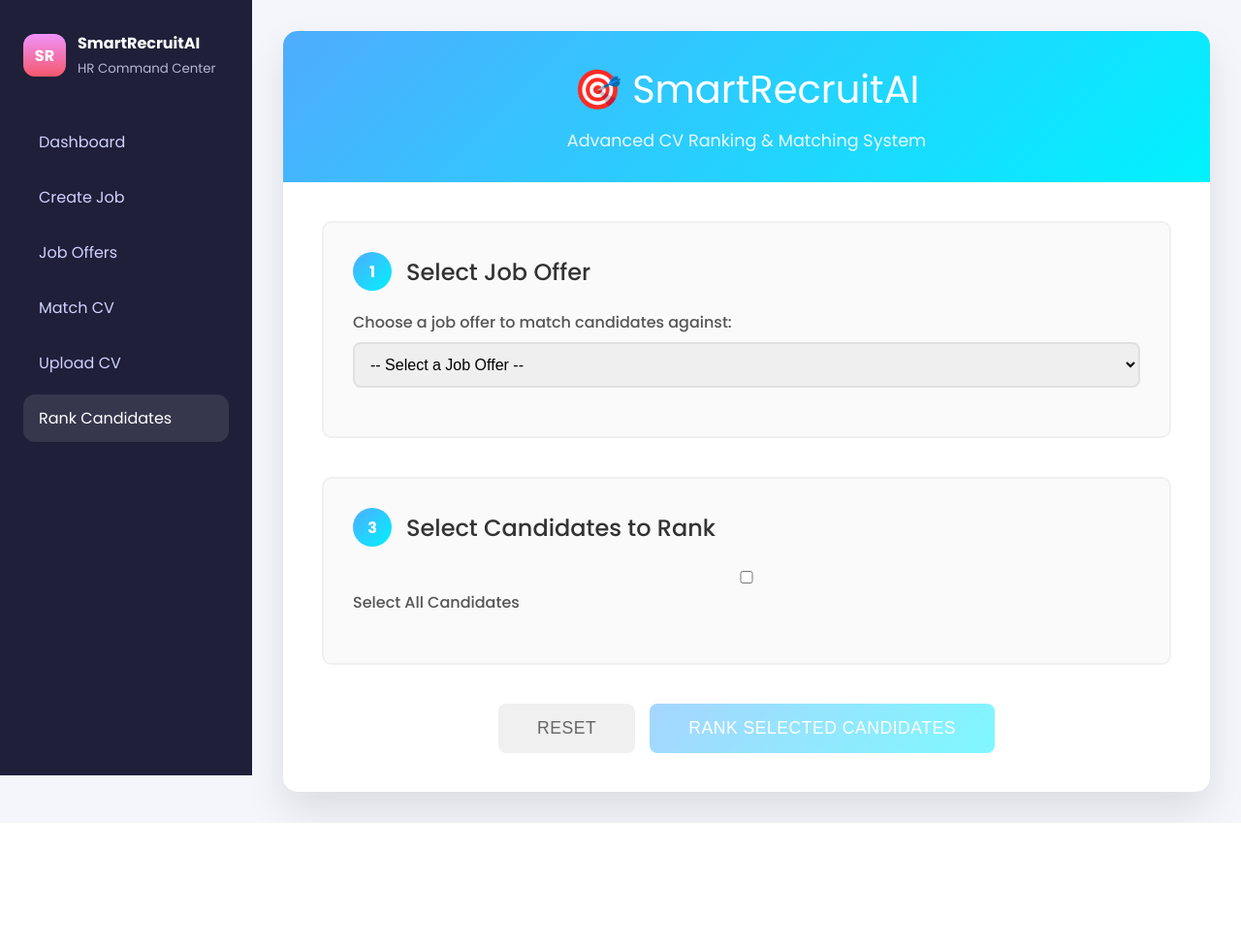
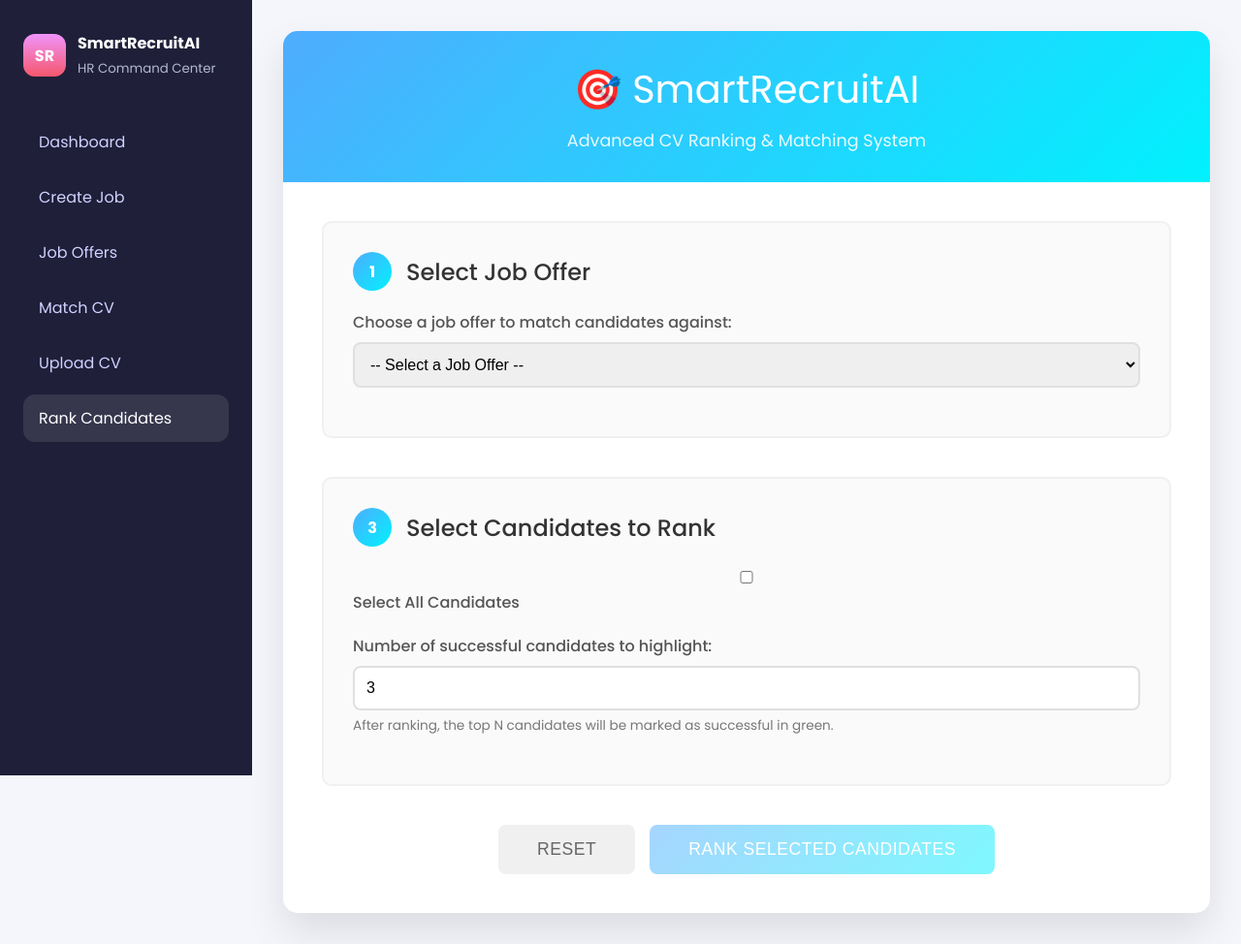
Before and after one commit to JesserMdimegh/SmartRecruiter-RAG-, a Django app: page /rank-cvs/ in a window 1280 px wide. Shown: the whole page at 97% size. Before the commit the page ends 849 px from the top, so only its background shows below. Run offline with Django 5.2, Linux system fonts and the light colour scheme; data comes from the database, SQL or seed files in the repository.

Commit message:
enhance ui

```diff
--- a/smartrecruitai/templates/cv_ranking.html
+++ b/smartrecruitai/templates/cv_ranking.html
@@ -94,6 +94,13 @@
             margin-bottom: 8px;
             font-weight: 500;
             color: #555;
+        }
+
+        .form-hint {
+            display: block;
+            margin-top: 6px;
+            font-size: 0.85rem;
+            color: #777;
         }
 
         select, input, textarea {
@@ -731,6 +738,15 @@
 
         .ranked-candidate:hover {
             box-shadow: 0 5px 15px rgba(0,0,0,0.1);
+        }
+
+        .ranked-candidate.successful {
+            border-color: #28a745;
+            background: linear-gradient(135deg, rgba(40, 167, 69, 0.08) 0%, rgba(32, 201, 151, 0.05) 100%);
+        }
+
+        .ranked-candidate.successful .rank-badge {
+            background: linear-gradient(135deg, #28a745 0%, #20c997 100%);
         }
 
         .rank-badge {
@@ -746,6 +762,22 @@
             margin-right: 15px;
         }
 
+        .success-pill {
+            display: none;
+            padding: 6px 12px;
+            border-radius: 999px;
+            font-size: 0.8rem;
+            font-weight: 600;
+            background: rgba(40, 167, 69, 0.15);
+            color: #1e7e34;
+        }
+
+        .ranked-candidate.successful .success-pill {
+            display: inline-flex;
+            align-items: center;
+            gap: 6px;
+        }
+
         .score-display {
             display: flex;
             align-items: center;
@@ -865,6 +897,12 @@
                         <input type="checkbox" id="selectAll" onchange="toggleAllCandidates()">
                         Select All Candidates
                     </label>
+                </div>
+
+                <div class="form-group">
+                    <label for="successCount">Number of successful candidates to highlight:</label>
+                    <input type="number" id="successCount" min="1" value="3" oninput="updateSuccessCount()">
+                    <small class="form-hint">After ranking, the top N candidates will be marked as successful in green.</small>
                 </div>
 
                 <div id="candidatesGrid" class="candidates-grid">
@@ -970,12 +1008,24 @@
         let candidates = [];
         let selectedCandidates = new Set();
         let rankingResults = null;
+        let successfulCount = 3;
 
         // Initialize the page
         document.addEventListener('DOMContentLoaded', function() {
             loadJobOffers();
             loadCandidates();
         });
+
+        function updateSuccessCount() {
+            const input = document.getElementById('successCount');
+            const value = parseInt(input.value, 10);
+            if (Number.isNaN(value) || value < 1) {
+                successfulCount = 1;
+                input.value = 1;
+                return;
+            }
+            successfulCount = value;
+        }
 
         // Progress tracking functions
         function updateProgress(step, message, progress) {
@@ -1502,6 +1552,9 @@
             data.ranked_candidates.forEach((candidate, index) => {
                 const candidateCard = document.createElement('div');
                 candidateCard.className = 'ranked-candidate';
+                if (index < successfulCount) {
+                    candidateCard.classList.add('successful');
+                }
 
                 const strengthsHtml = candidate.strengths.map(s =>
                     `<div class="strength-item">✓ ${s}</div>`
@@ -1519,6 +1572,7 @@
                                 <div style="font-size: 1.3rem; font-weight: 600;">${candidate.full_name}</div>
                                 <div style="color: #666;">${candidate.email} • ${candidate.current_position}</div>
                             </div>
+                            <span class="success-pill">🏅 Successful candidate</span>
                         </div>
                         <div class="overall-score">${candidate.overall_score}%</div>
                     </div>
```
